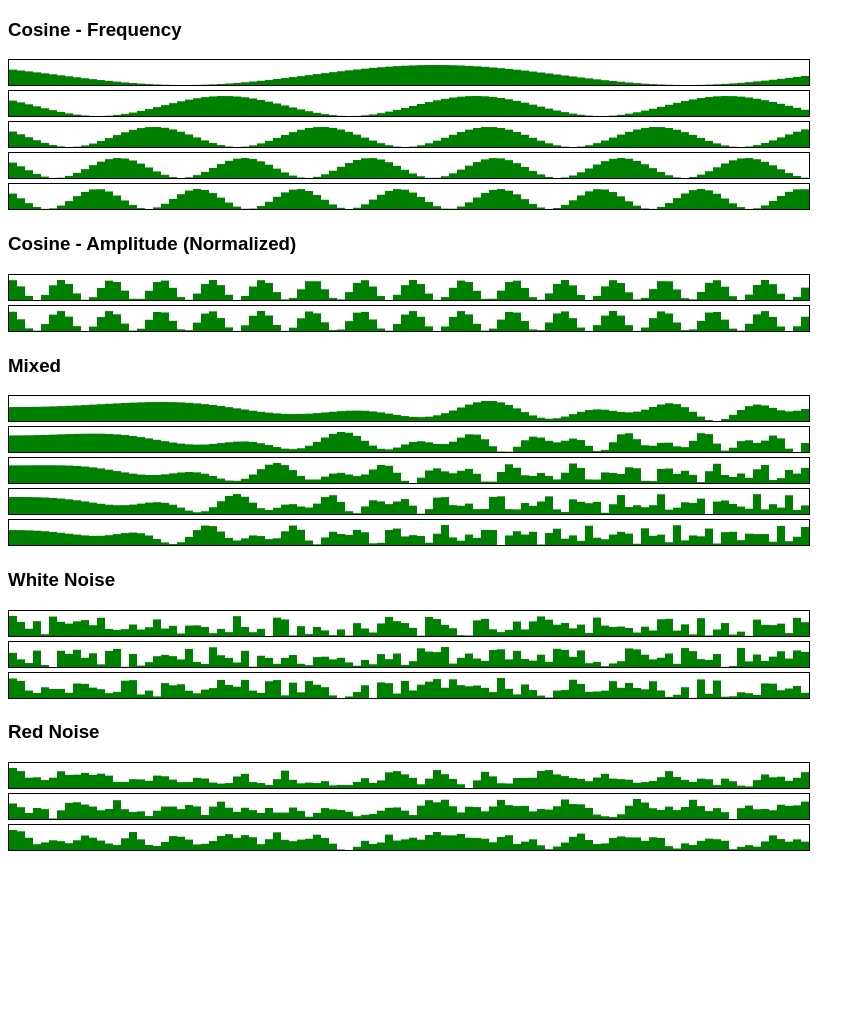
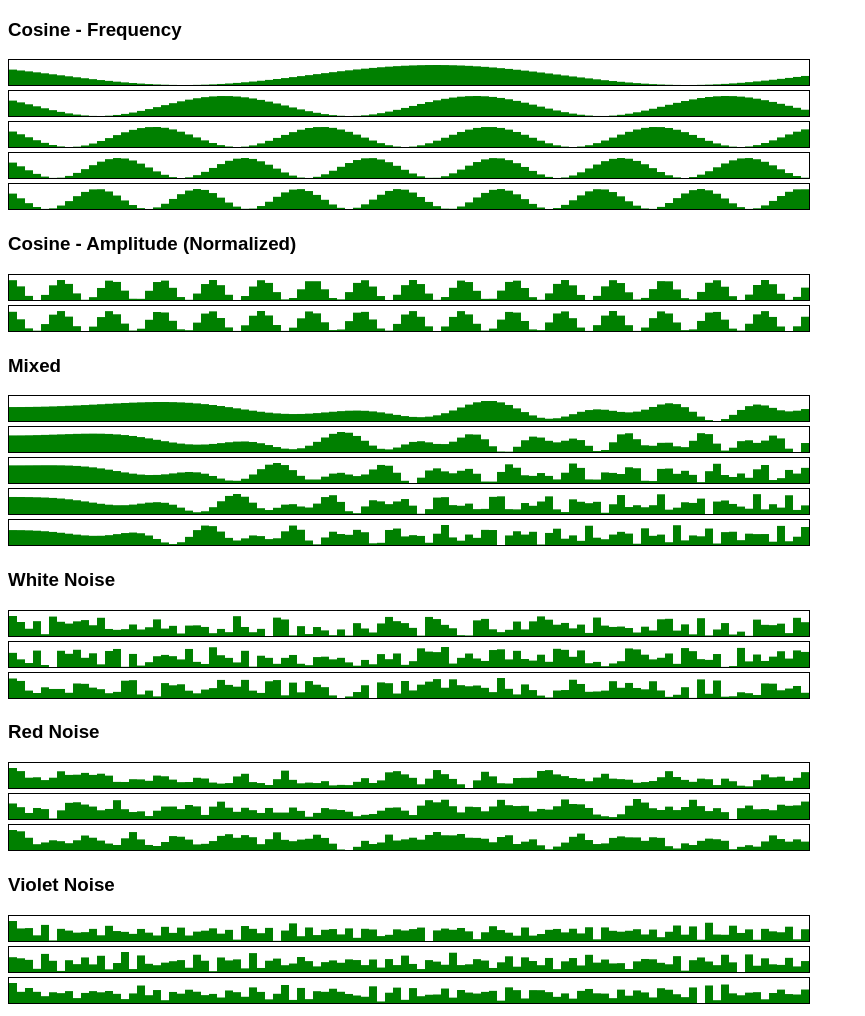
Before and after one commit to aoswalt/web-noise, a plain HTML site: page index.html in a window 1280 px wide. Shown: the whole page, without its empty margins (0-865 px from the left). Before the commit the page ends 863 px from the top, so only its background shows below. Drawn offline with Linux system fonts and the light colour scheme.

Commit message:
violet noise

```diff
--- a/index.html
+++ b/index.html
@@ -36,6 +36,11 @@
     <div><canvas class="redNoise" width="800px" height="25px"></canvas></div>
     <div><canvas class="redNoise" width="800px" height="25px"></canvas></div>
 
+    <h3>Violet Noise</h3>
+    <div><canvas class="violetNoise" width="800px" height="25px"></canvas></div>
+    <div><canvas class="violetNoise" width="800px" height="25px"></canvas></div>
+    <div><canvas class="violetNoise" width="800px" height="25px"></canvas></div>
+
     <script src="js/draw.js"></script>
     <script src="js/noise.js"></script>
     <script src="js/random.js"></script>
--- a/js/noise.js
+++ b/js/noise.js
@@ -14,6 +14,9 @@ var Noise = ((noise) => {
   noise.smoother = (noise) =>
     noise.map((e, i) => i === 0 ? noise[i] : 0.5 * (noise[i - 1] + noise[i]))
 
+  noise.rougher = (noise) =>
+    noise.map((e, i) => i === 0 ? noise[i] : 0.5 * (noise[i - 1] - noise[i]))
+
 
   return noise
 })(Noise || {})
--- a/script.js
+++ b/script.js
@@ -57,3 +57,14 @@ redList.forEach((ctx, ctxIndex) => {
   noiseFunc = (x) => Random.range(-1, 1, rand)
   Draw.drawNoise(ctx, noiseFunc, Noise.smoother)
 })
+
+
+const violetList = Array.from(document.querySelectorAll('.violetNoise'))
+  .map((c) => c.getContext('2d'))
+violetList.forEach((ctx) => ctx.fillStyle = barColor)
+
+violetList.forEach((ctx, ctxIndex) => {
+  const rand = Random.makeRandom(ctxIndex)
+  noiseFunc = (x) => Random.range(-1, 1, rand)
+  Draw.drawNoise(ctx, noiseFunc, Noise.rougher)
+})
```
